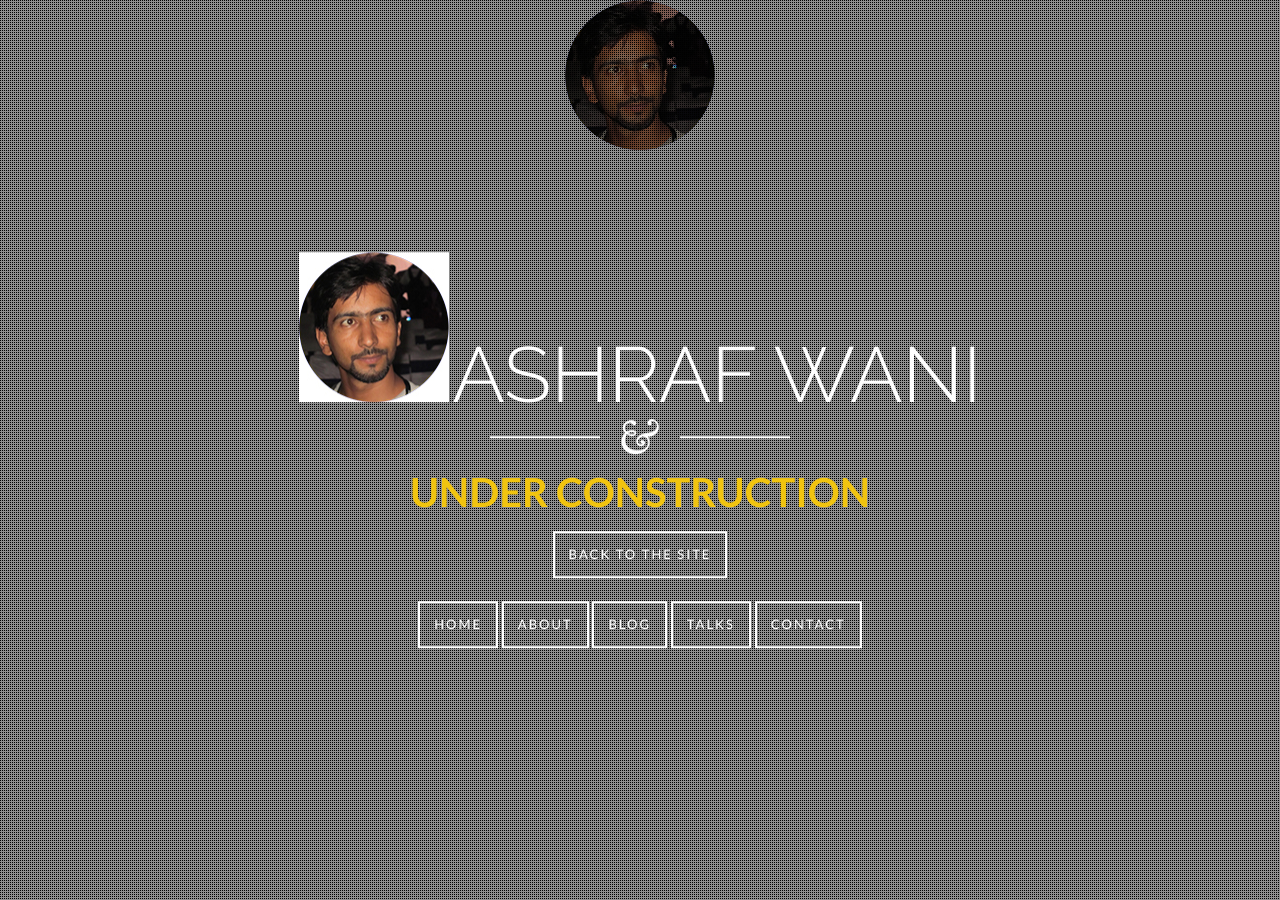
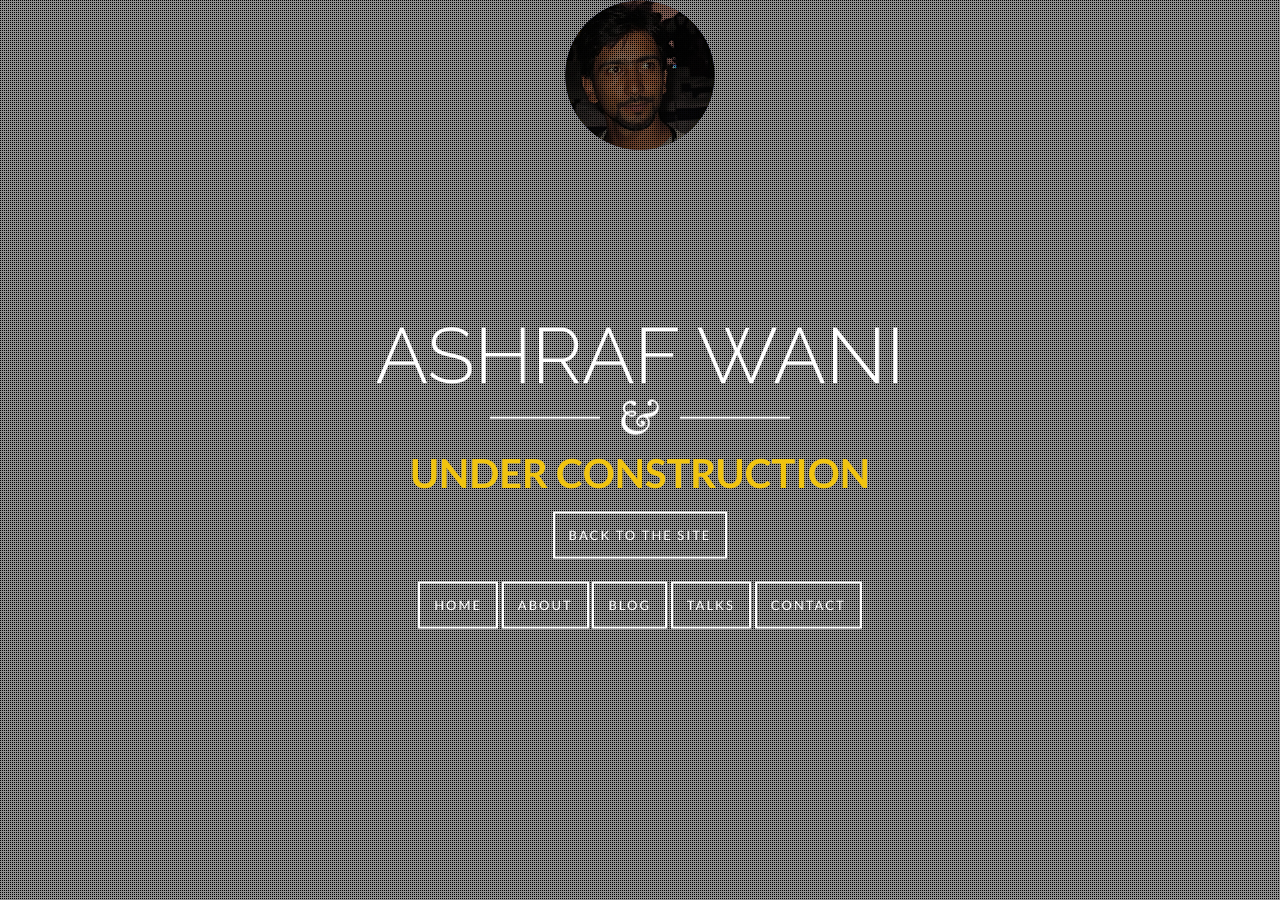
Before and after one commit to ashrafwani/ashrafwani.github.io, a Jekyll site: the page beta.html, which Jekyll copies as it is, in a window 1280 px wide. Built offline with Jekyll 4.4.1, drawn with Linux system fonts in a browser that asks for light colours; nearby versions of some CDN libraries.

Commit message:
Update beta.html

```diff
--- a/beta.html
+++ b/beta.html
@@ -25,13 +25,11 @@
     <section class="big-background">
         <a id="bgndVideo" class="player" data-property="{videoURL:'https://www.youtube.com/watch?v=iNJdPyoqt8U',containment:'body',autoPlay:true, mute:true, startAt:0, opacity:1}"></a>
 
+        <div class="pattern"></div>
         <div id="background">
             <a href="/"><img class="junaid-background" src="images/ashraf.jpg" alt="" /></a>
         </div>
-
-        <div class="pattern"></div>
             <div class="big-background-container">
-                    <a href="/"><img class="junaid-background" src="images/ashraf.jpg" alt="" /></a>
                     <h1 class="big-background-title">ASHRAF WANI</h1>
                     <div class="divider"></div>
                     <h1 id="colorize">UNDER CONSTRUCTION</h1>
```
